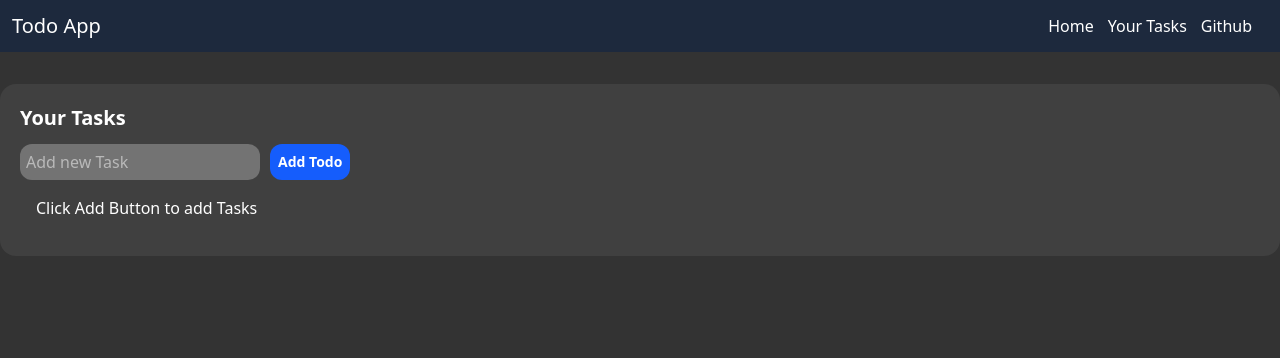
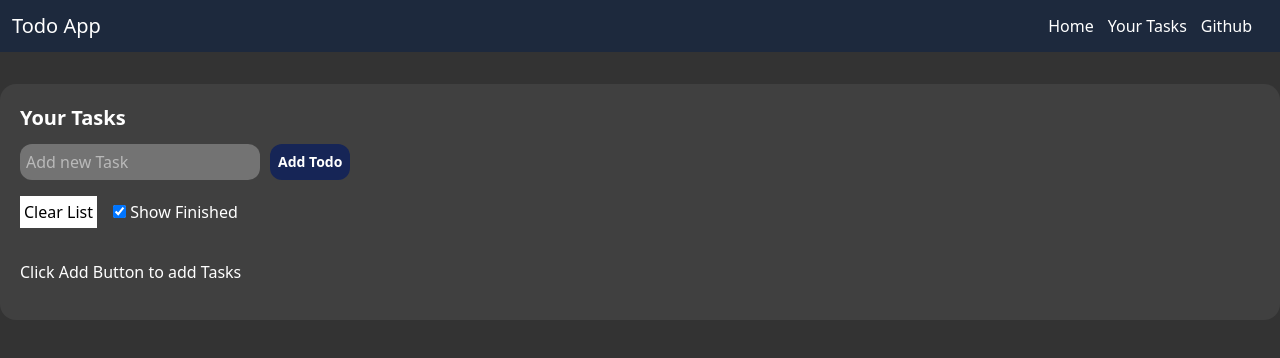
Before and after one commit to amitbishnoii/todo-app, a React (Vite) app: page / in a window 1280 px wide. Shown: the top 358 px of the page. Built offline with nearby package versions, Linux system fonts and the light colour scheme.

Commit message:
add clear tasks and local storage functionality

```diff
--- a/src/App.jsx
+++ b/src/App.jsx
@@ -7,6 +7,7 @@ import { v4 as uuidv4 } from 'uuid'
 function App() {
   const [todo, settodo] = useState("")
   const [todos, setTodos] = useState([])
+  const [showfinished, setshowfinished] = useState(true)
 
   useEffect(() => {
     let todostring = JSON.parse(localStorage.getItem("tasks"))
@@ -61,6 +62,11 @@ function App() {
     setTodos(newTodos)
   };
 
+  const clearLS = () => {
+    localStorage.removeItem("tasks");
+    setTodos([])
+  }
+
   return (
     <>
       <Navbar />
@@ -72,11 +78,15 @@ function App() {
 
           <input type="text" value={todo} placeholder="Add new Task" className="bg-neutral-500 p-1.5 pl-1.5 rounded-xl w-[240px]" onChange={handleChange} />
 
-          <button onClick={handleAdd} className="bg-blue-600 p-2 hover:bg-blue-400 rounded-xl cursor-pointer text-sm font-bold">Add Todo</button>
+          <button onClick={handleAdd} disabled={todo.length <= 1} className="bg-blue-600 p-2 hover:bg-blue-400 rounded-xl cursor-pointer text-sm font-bold disabled:bg-blue-950 disabled:cursor-default">Add Todo</button>
 
         </div>
 
-        {todos.length === 0 && <div className="m-4">Click Add Button to add Tasks</div>}
+        <button onClick={clearLS} className="my-4 mr-4 bg-white text-black p-1 cursor-pointer">Clear List</button>
+
+        <input checked={showfinished} type="checkbox" /> Show Finished
+
+        {todos.length === 0 && <div className="my-4">Click Add Button to add Tasks</div>}
         {todos.map(item => {
           return <div key={item.id} className="flex todo-card my-2.5 gap-2.5 items-center justify-between w-[30%] mt-6">
 
```
